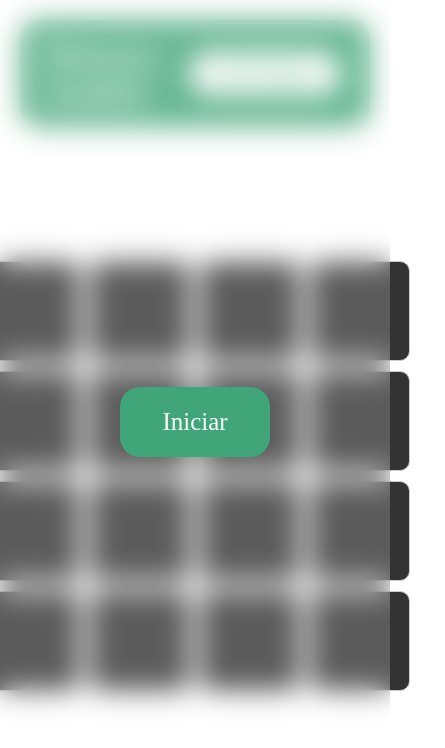
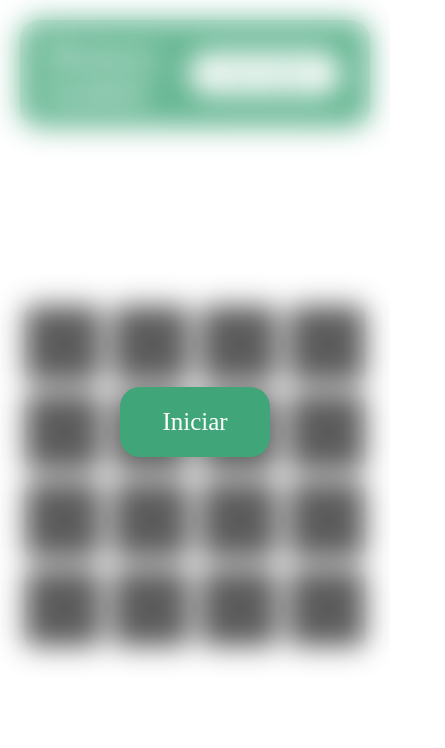
Before and after one commit to FrankiNarvaez/Memograma, a plain HTML site: page Memorama/index.html in a window 390 px wide. Shown: the whole page, 445 px wide, since content can reach past the window. Drawn offline with Linux system fonts and the light colour scheme.

Commit message:
Solve overflow

```diff
--- a/Memorama/css/responsive.css
+++ b/Memorama/css/responsive.css
@@ -31,3 +31,16 @@ img {
 .input{
     display: none;
 }
+
+@media screen and (max-width: 768px) {
+    .boxes {
+        width: 80%;
+    }
+    .card {
+        width: 20vw;
+        height: 20vw;
+    }
+    main {
+        overflow: hidden;
+    }
+}
--- a/Memorama/css/start.css
+++ b/Memorama/css/start.css
@@ -2,6 +2,10 @@
   margin: 0;
   padding: 0;
   box-sizing: border-box;
+}
+
+body {
+  overflow: hidden;
 }
 
 img {
@@ -29,7 +33,6 @@ input {
   height: 120%;
   z-index: 20;
   backdrop-filter: blur(0.85rem);
-	-webkit-backdrop-filter: blur(0.85rem);
   background: rgba(255, 255, 255, 0.2);
 }
 
```
Also changed, not shown: Memorama/index.html (+0 -2 lines).
